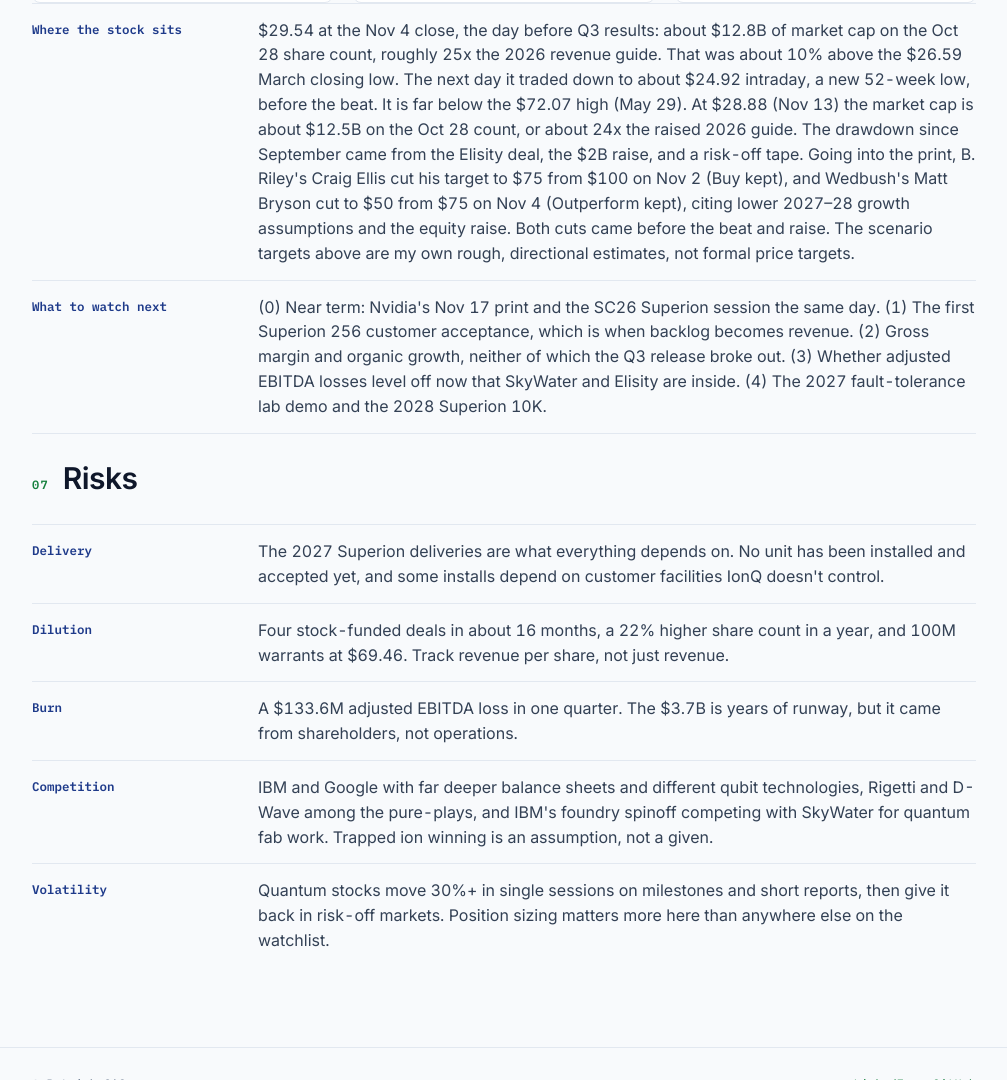
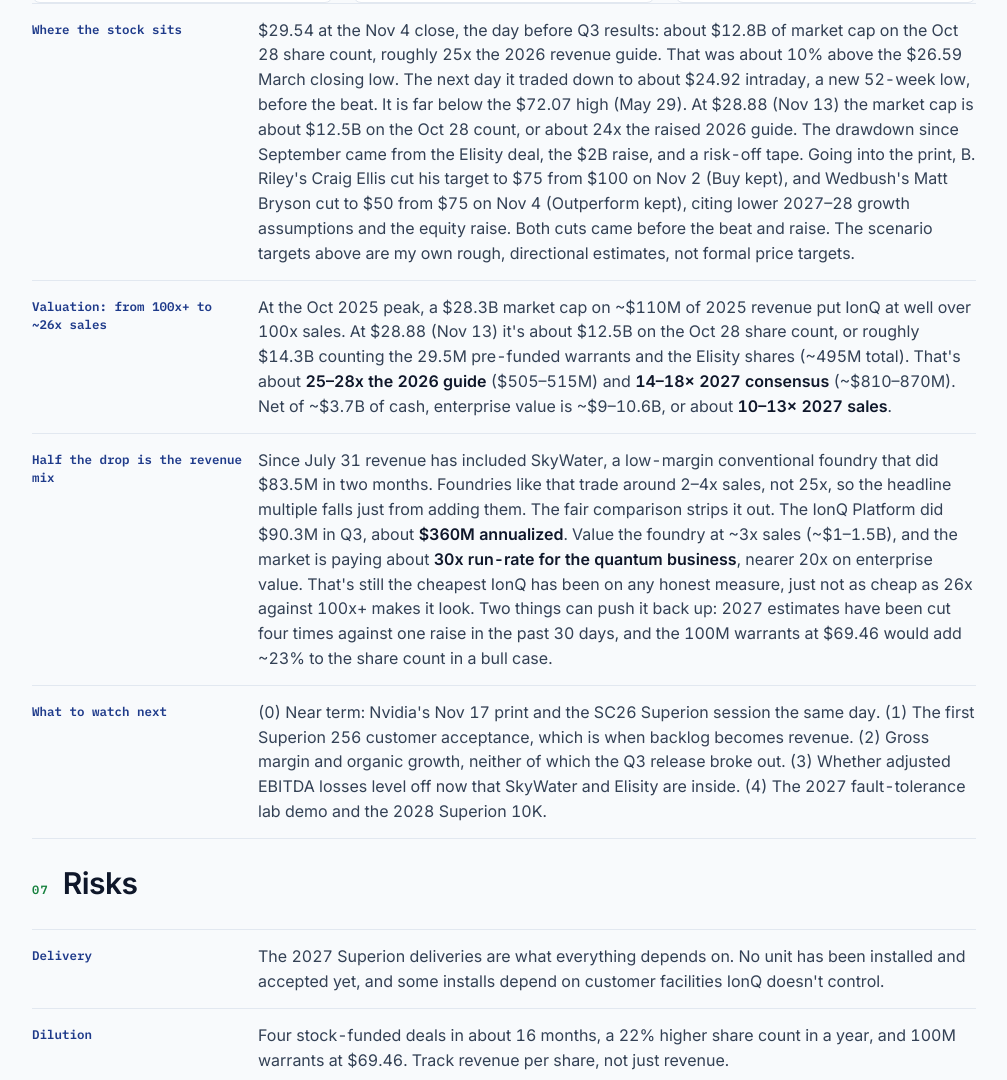
Before and after one commit to patrickoconnor80/patrick-cloud-website, a plain HTML site: page src/ionq.html in a window 1280 px wide. Shown: the part 7224-8304 px from the top of the page, without its empty margins (136-1143 px from the left). Drawn offline with Linux system fonts and the light colour scheme.

Commit message:
IONQ: add price-to-sales valuation breakdown with foundry mix adjustment
Co-Authored-By: Claude Opus 5.5 <noreply@anthropic.com>

```diff
--- a/src/ionq.html
+++ b/src/ionq.html
@@ -131,6 +131,8 @@
     </div>
   </div>
   <div class="defrow"><div class="term">Where the stock sits</div><p class="def">$29.54 at the Nov 4 close, the day before Q3 results: about $12.8B of market cap on the Oct 28 share count, roughly 25x the 2026 revenue guide. That was about 10% above the $26.59 March closing low. The next day it traded down to about $24.92 intraday, a new 52-week low, before the beat. It is far below the $72.07 high (May 29). At $28.88 (Nov 13) the market cap is about $12.5B on the Oct 28 count, or about 24x the raised 2026 guide. The drawdown since September came from the Elisity deal, the $2B raise, and a risk-off tape. Going into the print, B. Riley's Craig Ellis cut his target to $75 from $100 on Nov 2 (Buy kept), and Wedbush's Matt Bryson cut to $50 from $75 on Nov 4 (Outperform kept), citing lower 2027&ndash;28 growth assumptions and the equity raise. Both cuts came before the beat and raise. The scenario targets above are my own rough, directional estimates, not formal price targets.</p></div>
+  <div class="defrow"><div class="term">Valuation: from 100x+ to ~26x sales</div><p class="def">At the Oct 2025 peak, a $28.3B market cap on ~$110M of 2025 revenue put IonQ at well over 100x sales. At $28.88 (Nov 13) it's about $12.5B on the Oct 28 share count, or roughly $14.3B counting the 29.5M pre-funded warrants and the Elisity shares (~495M total). That's about <b>25&ndash;28x the 2026 guide</b> ($505&ndash;515M) and <b>14&ndash;18x 2027 consensus</b> (~$810&ndash;870M). Net of ~$3.7B of cash, enterprise value is ~$9&ndash;10.6B, or about <b>10&ndash;13x 2027 sales</b>.</p></div>
+  <div class="defrow"><div class="term">Half the drop is the revenue mix</div><p class="def">Since July 31 revenue has included SkyWater, a low-margin conventional foundry that did $83.5M in two months. Foundries like that trade around 2&ndash;4x sales, not 25x, so the headline multiple falls just from adding them. The fair comparison strips it out. The IonQ Platform did $90.3M in Q3, about <b>$360M annualized</b>. Value the foundry at ~3x sales (~$1&ndash;1.5B), and the market is paying about <b>30x run-rate for the quantum business</b>, nearer 20x on enterprise value. That's still the cheapest IonQ has been on any honest measure, just not as cheap as 26x against 100x+ makes it look. Two things can push it back up: 2027 estimates have been cut four times against one raise in the past 30 days, and the 100M warrants at $69.46 would add ~23% to the share count in a bull case.</p></div>
   <div class="defrow"><div class="term">What to watch next</div><p class="def">(0) Near term: Nvidia's Nov 17 print and the SC26 Superion session the same day. (1) The first Superion 256 customer acceptance, which is when backlog becomes revenue. (2) Gross margin and organic growth, neither of which the Q3 release broke out. (3) Whether adjusted EBITDA losses level off now that SkyWater and Elisity are inside. (4) The 2027 fault-tolerance lab demo and the 2028 Superion 10K.</p></div>
 
   <div class="section-head"><span class="section-num">07</span><h2>Risks</h2></div>
```
